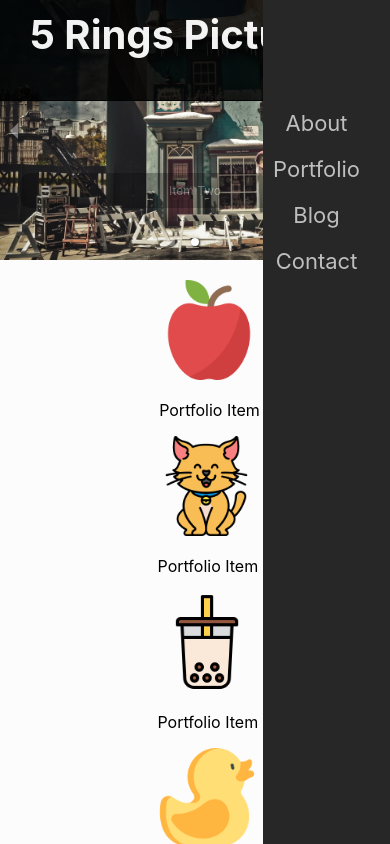
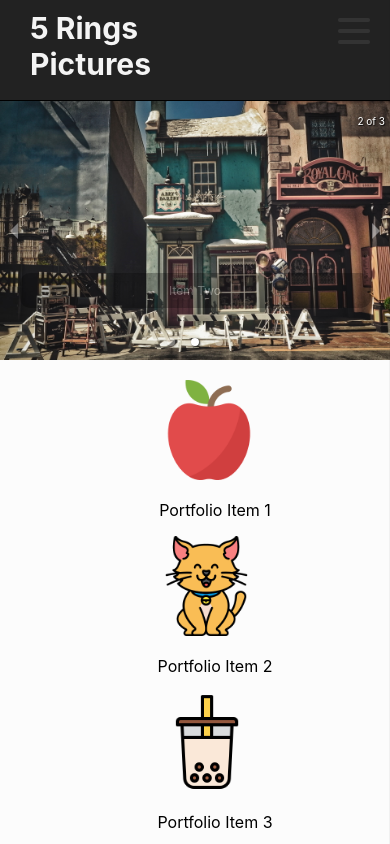
Before and after one commit to AlirieGray/fiverings, a React (Create React App) app: page / in a window 390 px wide. Built offline with nearby package versions, Linux system fonts and the light colour scheme.

Commit message:
responsive

```diff
--- a/package.json
+++ b/package.json
@@ -11,6 +11,7 @@
     "react-responsive-carousel": "^3.2.21",
     "react-router-dom": "^5.3.0",
     "react-scripts": "4.0.3",
+    "styled-components": "^5.3.1",
     "web-vitals": "^1.1.2"
   },
   "scripts": {
--- /dev/null
+++ b/src/components/Burger.js
@@ -0,0 +1,59 @@
+import React, { useState } from 'react'
+import styled from 'styled-components'
+import TopBarLinks from './TopBarLinks'
+
+const StyledBurger = styled.div`
+    width: 2rem;
+    height: 2rem;
+    position: fixed;
+    top: 15px;
+    right: 20px;
+    z-index: 100;
+    display: none;
+
+    @media (max-width: 1080px) {
+        display: flex;
+        justify-content: space-around;
+        flex-flow: column nowrap;
+    }
+
+    div {
+        width: 2rem;
+        height: 0.25rem;
+        background-color: ${({ open }) => open ? '#ccc' : '#333'};
+        border-radius: 10px;
+        transform-origin: 1px;
+        transition: all 0.3s linear;
+
+        &:nth-child(1) {
+            transform: ${({ open }) => open ? 'rotate(45deg)' : 'rotate(0)'};
+        }
+        &:nth-child(2) {
+            transform: ${({ open }) => open ? 'translateX(100%)' : 'translateX(0)'};
+            opacity: ${({ open }) => open ? 0 : 1};
+        }
+        &:nth-child(3) {
+            transform: ${({ open }) => open ? 'rotate(-45deg)' : 'rotate(0)'};
+        }
+    }
+`
+
+
+
+
+const Burger = () => {
+    const [open, setOpen] = useState(false)
+
+    return(
+        <div>
+            <StyledBurger open={open} onClick={() => setOpen(!open)}>
+                <div />
+                <div />
+                <div />
+            </StyledBurger>
+            <TopBarLinks  open={open} />
+        </div>
+    )
+}
+
+export default Burger
--- a/src/components/TopBar.js
+++ b/src/components/TopBar.js
@@ -1,13 +1,15 @@
 import React from "react"
 import TopBarLinks from "./TopBarLinks"
 import {Link} from 'react-router-dom'
+import Burger from './Burger'
 
 const TopBar = () => {
   return (
     <div className="topBar">
       <div className="topBarWrapper">
         <Link to="/" className="logo"> 5 Rings Pictures </Link>
-        <TopBarLinks  />
+        <Burger />
+
       </div>
     </div>
   )
--- a/src/components/TopBarLinks.js
+++ b/src/components/TopBarLinks.js
@@ -1,14 +1,35 @@
 import React from "react"
 import TopBarLink from "./TopBarLink"
+import styled from 'styled-components'
 
-const TopBarLinks = () => {
+const StyledWrapper = styled.div `
+display: flex;
+flex-flow: row nowrap;
+
+  @media (max-width: 1080px) {
+    flex-flow: column nowrap;
+    background-color: rgb(39, 39, 39);
+    padding-right: 20px;
+    position: fixed;
+    top: 0;
+    right: 0;
+    height: 100vh;
+    width: 300x;
+    padding-top: 100px;
+    transform: ${({ open }) => open ? 'translateX(0)' : 'translateX(100%)'};
+    transition: transform 0.3s ease-in-out;
+  }
+  `
+
+const TopBarLinks = ({open}) => {
+
   return (
-    <div className="topBarLinks">
+    <StyledWrapper open={open}>
       <TopBarLink name="About"/>
       <TopBarLink name="Portfolio"/>
       <TopBarLink name="Blog"/>
       <TopBarLink name="Contact"/>
-    </div>
+    </StyledWrapper>
   )
 }
 
--- a/src/index.css
+++ b/src/index.css
@@ -47,7 +47,6 @@ code {
   margin: 0px;
 }
 
-
 .logo {
   font-size: 40px !important;
   padding-left: 20px;
@@ -55,11 +54,25 @@ code {
   text-decoration: inherit;
 }
 
+@media (max-width: 700px) {
+  .landingContent {
+    margin-top: 100px;
+  }
+
+  .logo {
+    max-width: 130px;
+    font-size: 30px !important;
+  }
+}
+
+
+
+
 .topBarWrapper {
   display: flex;
   justify-content: space-between;
   flex-wrap: wrap;
-  width: 1060px;
+  width: 1080px;
   max-width: 100%;
   padding: 10px;
   margin: 0 auto;
@@ -68,20 +81,6 @@ code {
 .topBarLinks {
   text-align: center;
   display: flex;
-}
-
-@media (max-width: 1080px) {
-  .topBarLinks {
-    flex-flow: column nowrap;
-    padding-right: 20px;
-    position: fixed;
-    top: 0;
-    right: 0;
-    height: 100vh;
-    width: 300x;
-    padding-top: 100px;
-    background-color: rgb(39, 39, 39);
-  }
 }
 
 .topBarLink {
```
Also changed, not shown: 1 other file (tests, documents, lock files or other folders).
